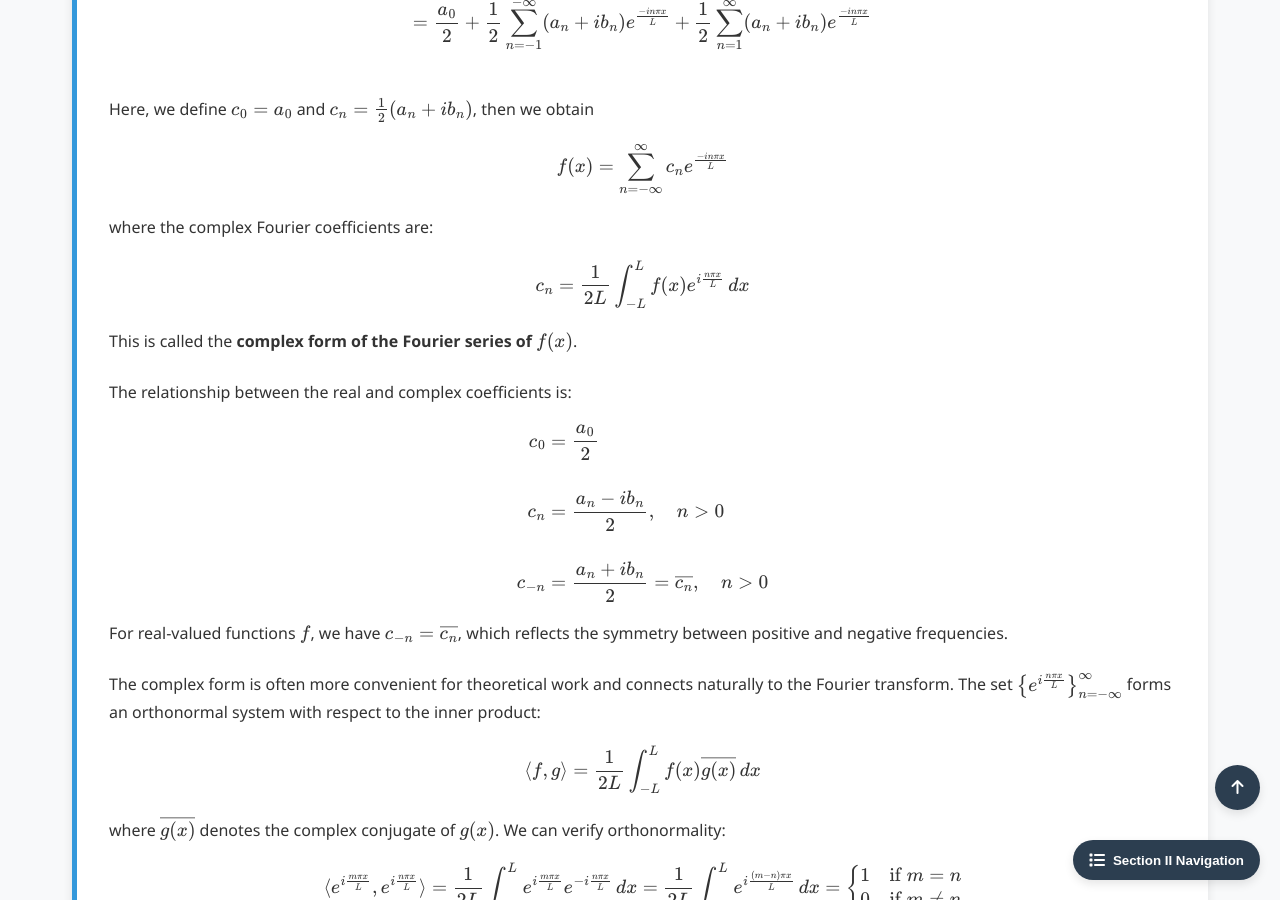
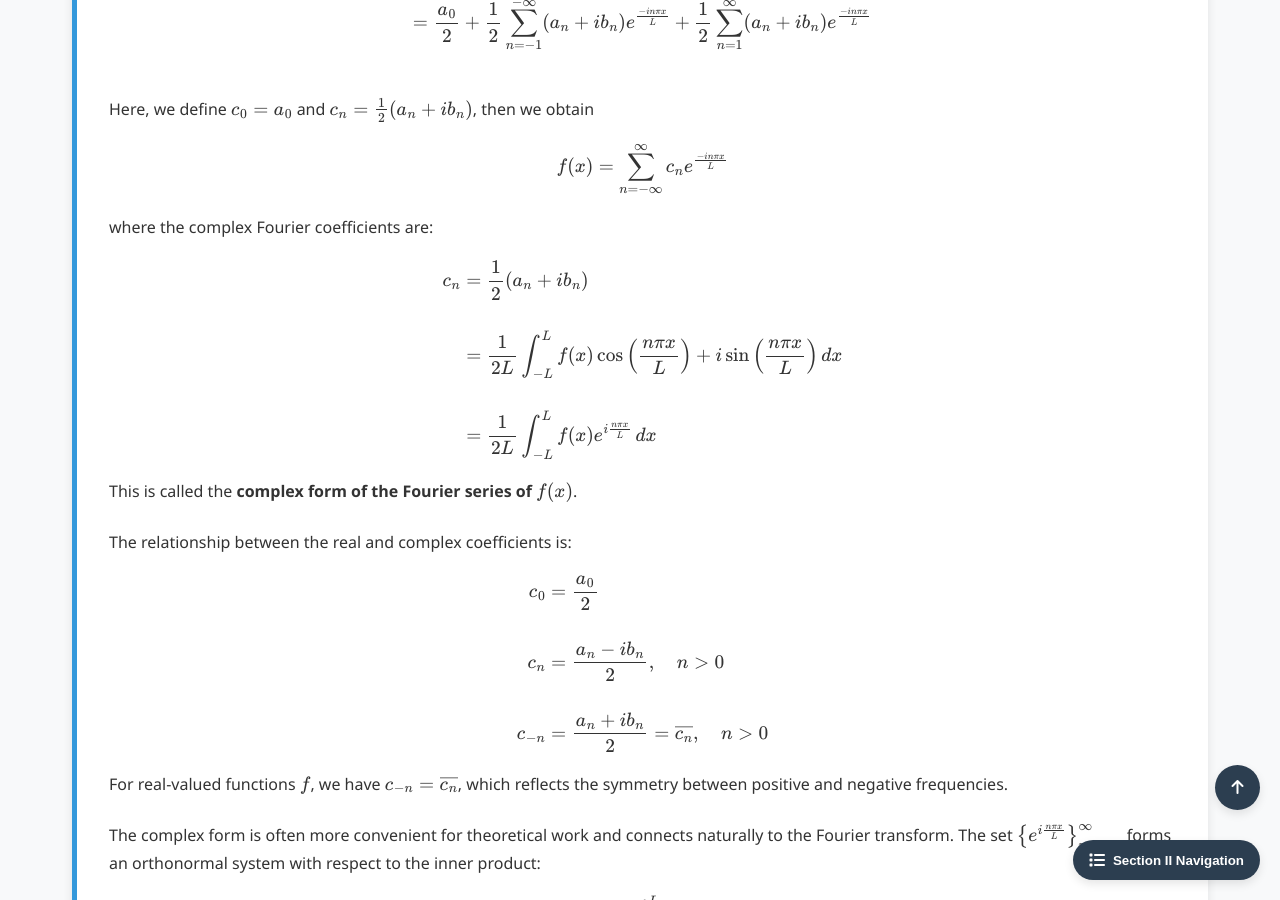
Before and after one commit to Yusukey01/yusukey01.github.io, a Jekyll site: the page built from Mathematics/Calculus/fourier_series.html, in a window 1280 px wide and 900 px high, scrolled down 5980 px. Built offline with Jekyll 4.4.1, drawn with Linux system fonts in a browser that asks for light colours.

Commit message:
Start Fourier transform, seriees

```diff
--- a/Mathematics/Calculus/fourier_series.html
+++ b/Mathematics/Calculus/fourier_series.html
@@ -326,7 +326,12 @@ uses_python: false
                 \]
                 where the complex Fourier coefficients are:
                 \[
-                c_n = \frac{1}{2L} \int_{-L}^{L} f(x)e^{i\frac{n\pi x}{L}} \, dx
+                \begin{align*}
+                c_n
+                    &= \frac{1}{2}(a_n + ib_n)  \\\\
+                    &= \frac{1}{2L} \int_{-L}^{L} f(x) \cos \left(\frac{n \pi x}{L}\right) + i \sin \left(\frac{n \pi x}{L}\right) \, dx \\\\
+                    &= \frac{1}{2L} \int_{-L}^{L} f(x)e^{i\frac{n\pi x}{L}} \, dx
+                \end{align*}
                 \]
                 This is called the <strong>complex form of the Fourier series of \(f(x)\)</strong>.
                 <br><br>
```
